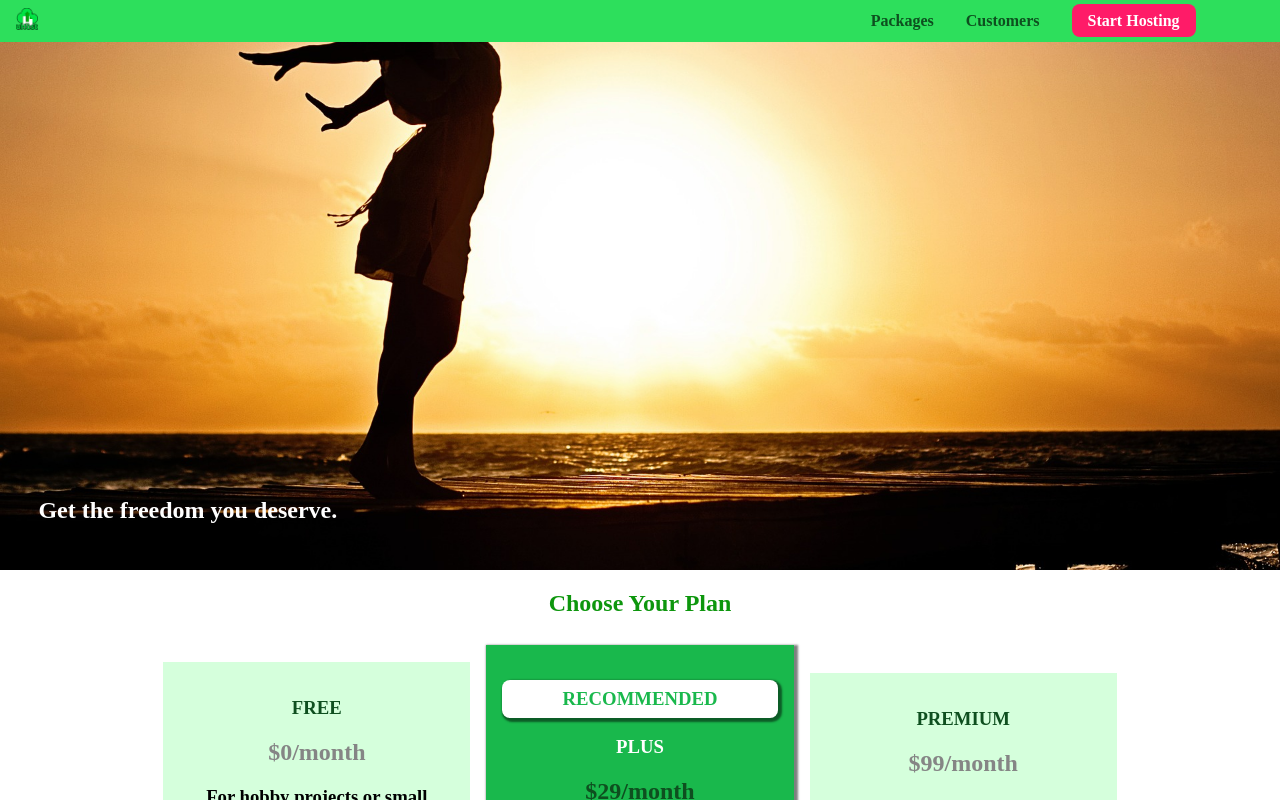
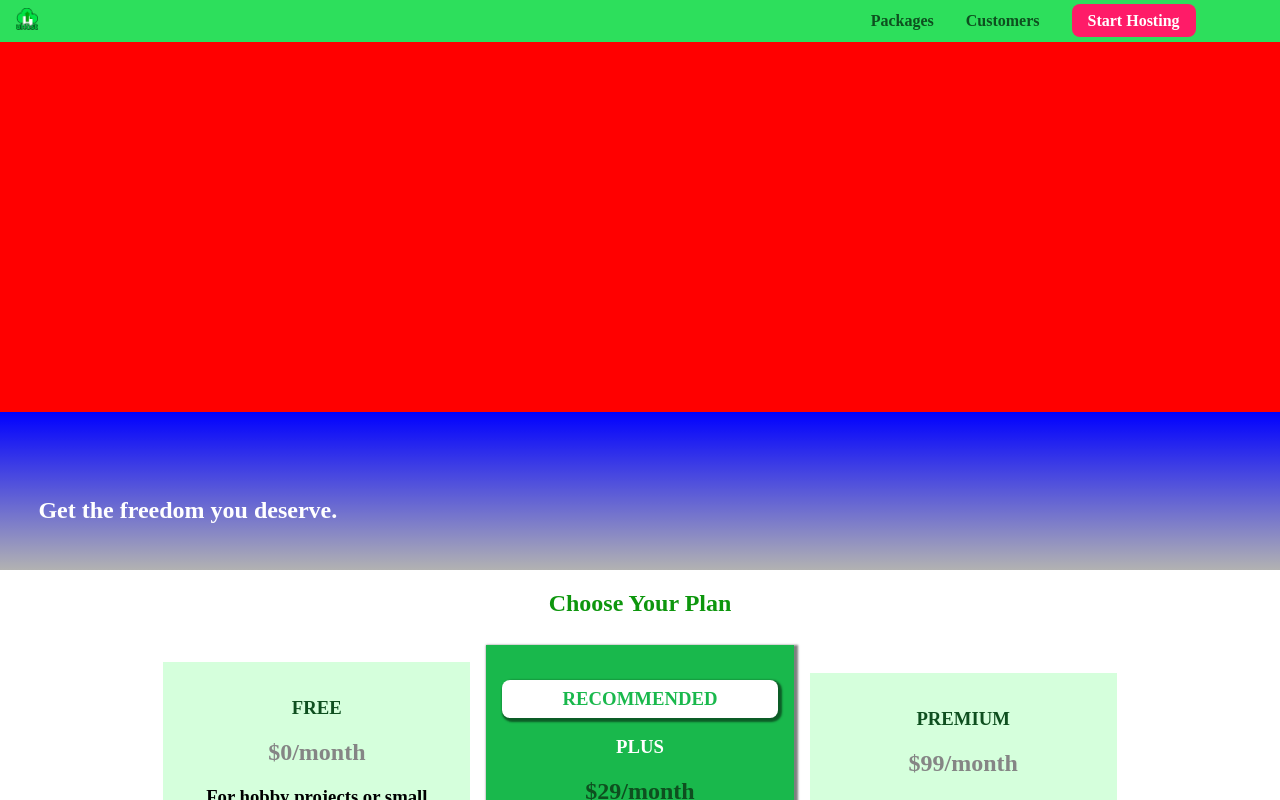
Before and after one commit to butterbeetle/css-practice, a React (Create React App) app: page / in a window 1280 px wide. Shown: the top 800 px of the page. Built offline with nearby package versions, Linux system fonts and the light colour scheme.

Commit message:
[34] 선형 그라데이션

```diff
--- a/src/App.module.css
+++ b/src/App.module.css
@@ -1,12 +1,18 @@
 .productOverview {
-  background: url("./Images/freedom.jpg") left 10% bottom 20% / cover no-repeat
-    border-box;
+  /* background: url("./Images/freedom.jpg") left 10% bottom 20% / cover no-repeat
+    border-box; */
   /* background-image: url("./Images/freedom.jpg");
   background-size: cover;
   background-position: left 10% bottom 20%; */
   /* background-repeat: no-repeat;
   background-origin: border-box;
   background-clip: content-box; */
+  background-image: linear-gradient(
+    180deg,
+    red 70%,
+    blue 60%,
+    rgba(0, 0, 0, 0.3)
+  );
   width: 100%;
   height: 528px;
   padding: 10px;
```
